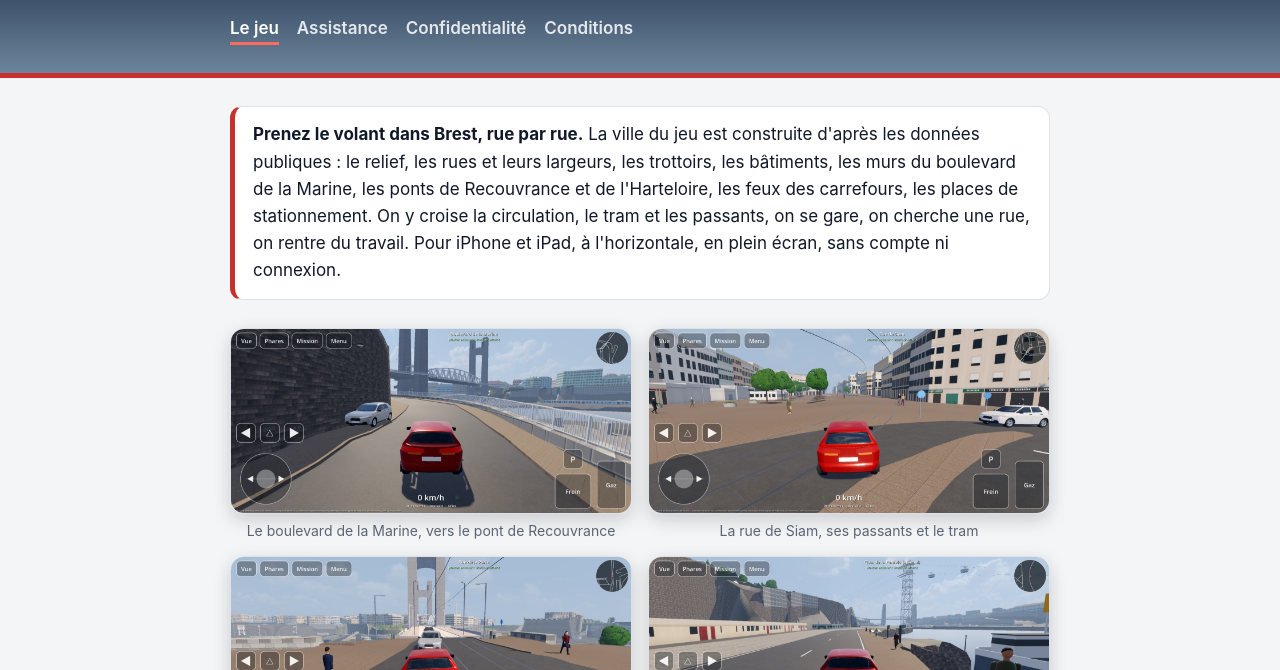
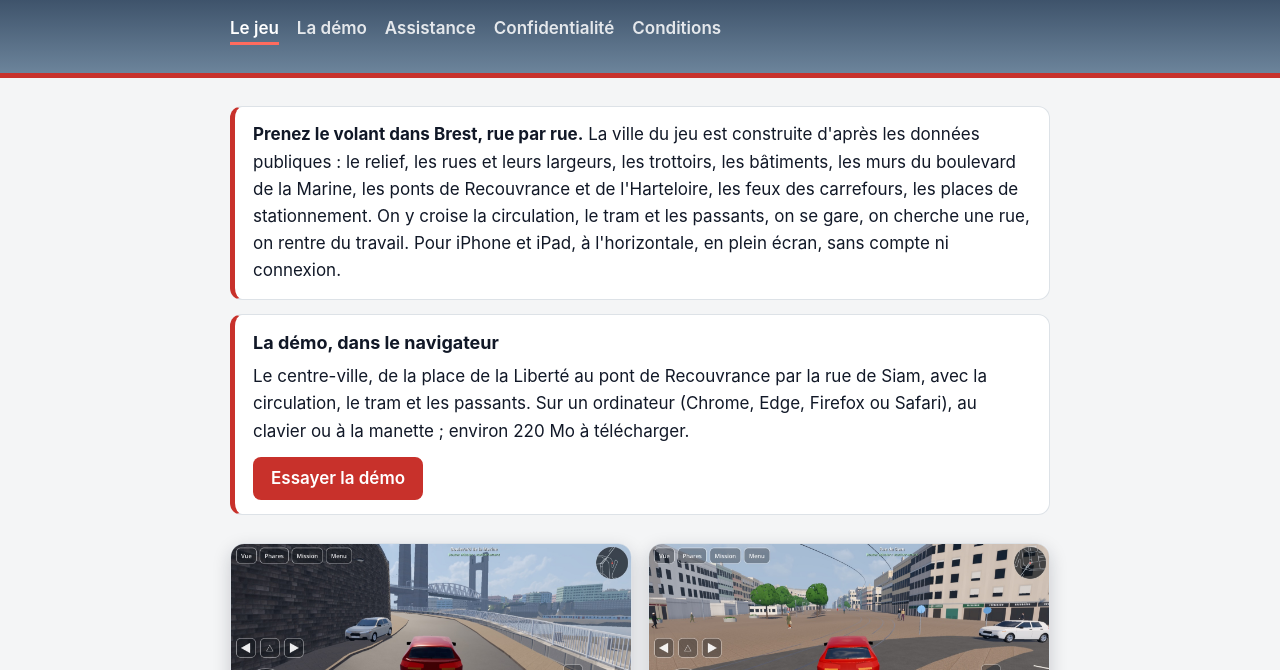
Before and after one commit to boboul-cloud/conduiteabrest, a plain HTML site: page index.html in a window 1280 px wide. Shown: the part 130-800 px from the top of the page. Drawn offline with Linux system fonts and the light colour scheme.

Commit message:
La démo dans le navigateur : le centre-ville de Brest
- demo/ : Conduite à Brest pour le Web (Godot 4.7.2, sans fils d'exécution), limitée au centre : place de la
  Liberté, rue de Siam, pont de Recouvrance, avec la circulation, le tram, les bus et les passants. Accueil avant
  tout téléchargement ; le paquet (179,5 Mo) en 4 parties de 45 Mo nommées d'après son empreinte ; moteur 39,5 Mo.
- Accueil : encadré « La démo, dans le navigateur » et bouton « Essayer la démo » ; « La démo » dans le menu de
  chaque page.
- .nojekyll : les pages sont publiées telles quelles.

Co-Authored-By: Claude Opus 5.5 <noreply@anthropic.com>

```diff
--- a/index.html
+++ b/index.html
@@ -16,6 +16,7 @@
     <p class="accroche">Les vraies rues de Brest, au volant</p>
     <nav>
       <a href="index.html" aria-current="page">Le jeu</a>
+      <a href="demo/">La démo</a>
       <a href="assistance.html">Assistance</a>
       <a href="confidentialite.html">Confidentialité</a>
       <a href="conditions.html">Conditions</a>
@@ -29,6 +30,14 @@
     Marine, les ponts de Recouvrance et de l'Harteloire, les feux des carrefours, les places de stationnement. On y
     croise la circulation, le tram et les passants, on se gare, on cherche une rue, on rentre du travail. Pour
     iPhone et iPad, à l'horizontale, en plein écran, sans compte ni connexion.</p>
+  </div>
+
+  <div class="encadre">
+    <h3>La démo, dans le navigateur</h3>
+    <p>Le centre-ville, de la place de la Liberté au pont de Recouvrance par la rue de Siam, avec la circulation, le
+    tram et les passants. Sur un ordinateur (Chrome, Edge, Firefox ou Safari), au clavier ou à la manette ; environ
+    220 Mo à télécharger.</p>
+    <p><a class="bouton" href="demo/">Essayer la démo</a></p>
   </div>
 
   <div class="galerie">
--- a/style.css
+++ b/style.css
@@ -28,6 +28,9 @@ a { color: var(--lien); }
 .encadre h3 { margin: 0 0 6px; }
 .encadre p { margin: 0; }
 .encadre p + p { margin-top: 8px; }
+.encadre + .encadre { margin-top: 14px; }
+.bouton { display: inline-block; margin-top: 4px; padding: 8px 18px; border-radius: 8px; background: var(--rouge);
+          color: #fff; font-weight: 600; text-decoration: none; }
 ul { padding-left: 22px; }
 li { margin: 4px 0; }
 table { width: 100%; border-collapse: collapse; margin: 12px 0; background: var(--carte); }
```
Also changed, not shown: assistance.html (+1 -0 lines), conditions.html (+1 -0 lines), confidentialite.html (+1 -0 lines), 1 other file.
